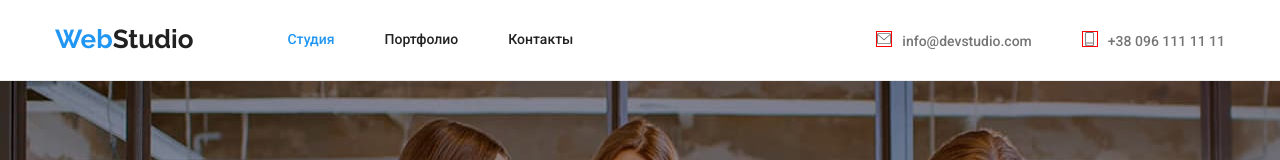
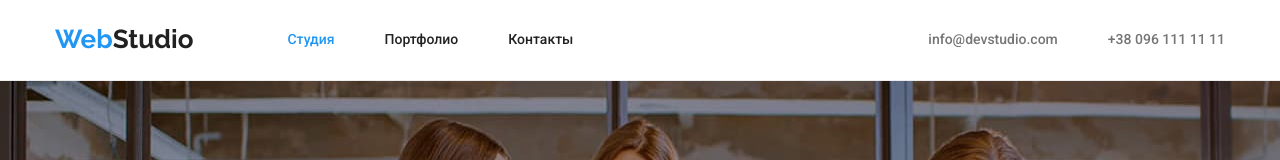
Before and after one commit to MrPaul007/goit-markup-hw-04, a plain HTML site: page index.html in a window 1280 px wide. Shown: the top 160 px of the page. Drawn offline with nearby package versions, Linux system fonts and the light colour scheme.

Commit message:
erased some code

```diff
--- a/css/styles.css
+++ b/css/styles.css
@@ -123,27 +123,6 @@ body {
     margin-left: -50px;
 }
 
-.address-item::before {
-    display: inline-flex;
-    content: "";
-    background-size: contain;
-    background-repeat: no-repeat;
-    background-position: center;
-    height: 16px;
-    width: 16px;
-    margin-right: 10px;
-    align-items: stretch;
-    border: 1px solid red;
-}
-
-.mail::before {
-    background-image: url(../images/svg/envelope.svg);
-}
-
-.tell::before {
-    background-image: url(../images/svg/smartphone.svg);
-}
-
 .address-item {
     color: var(--primary-text-color);
     font-weight: 500;
```
